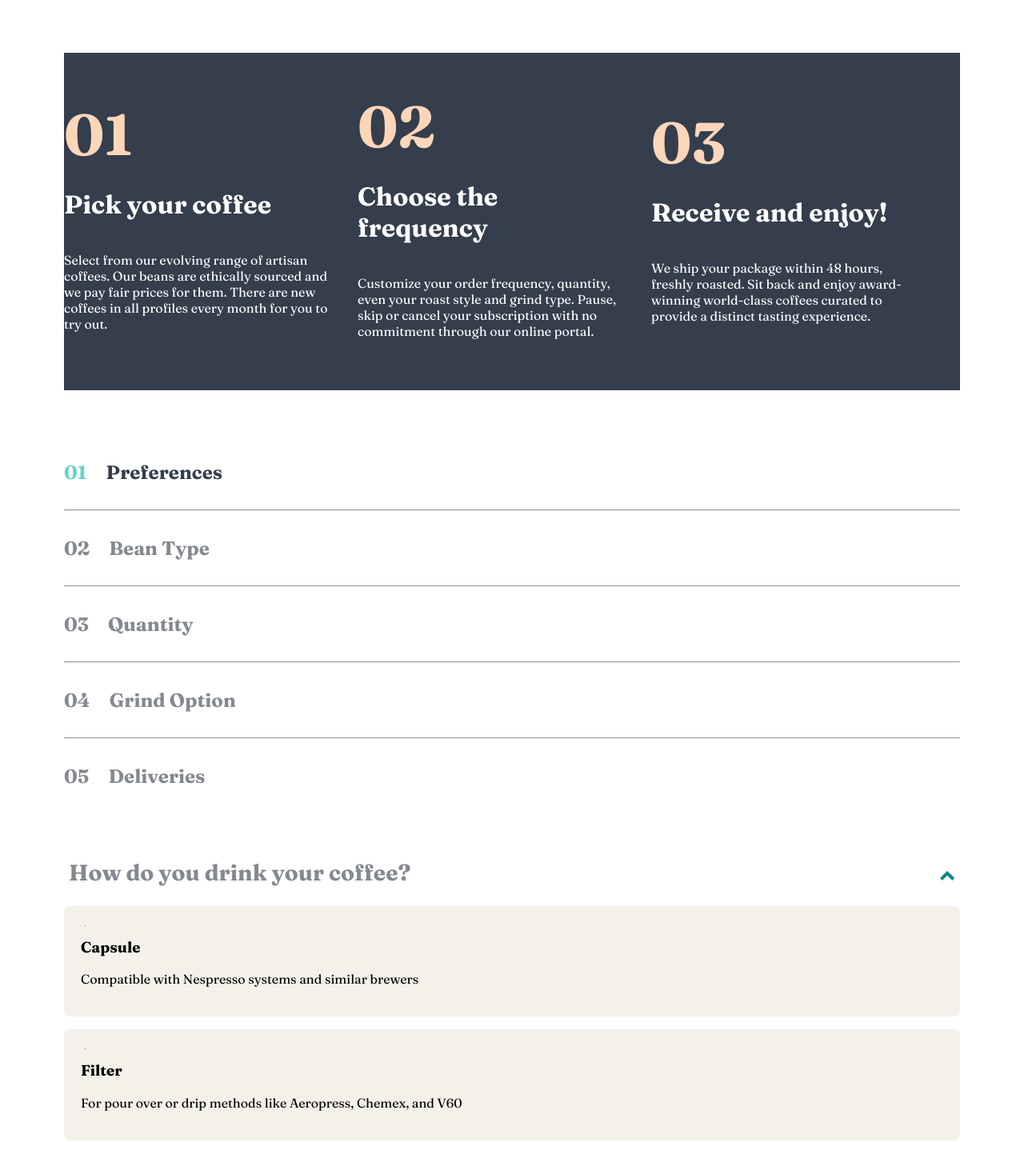
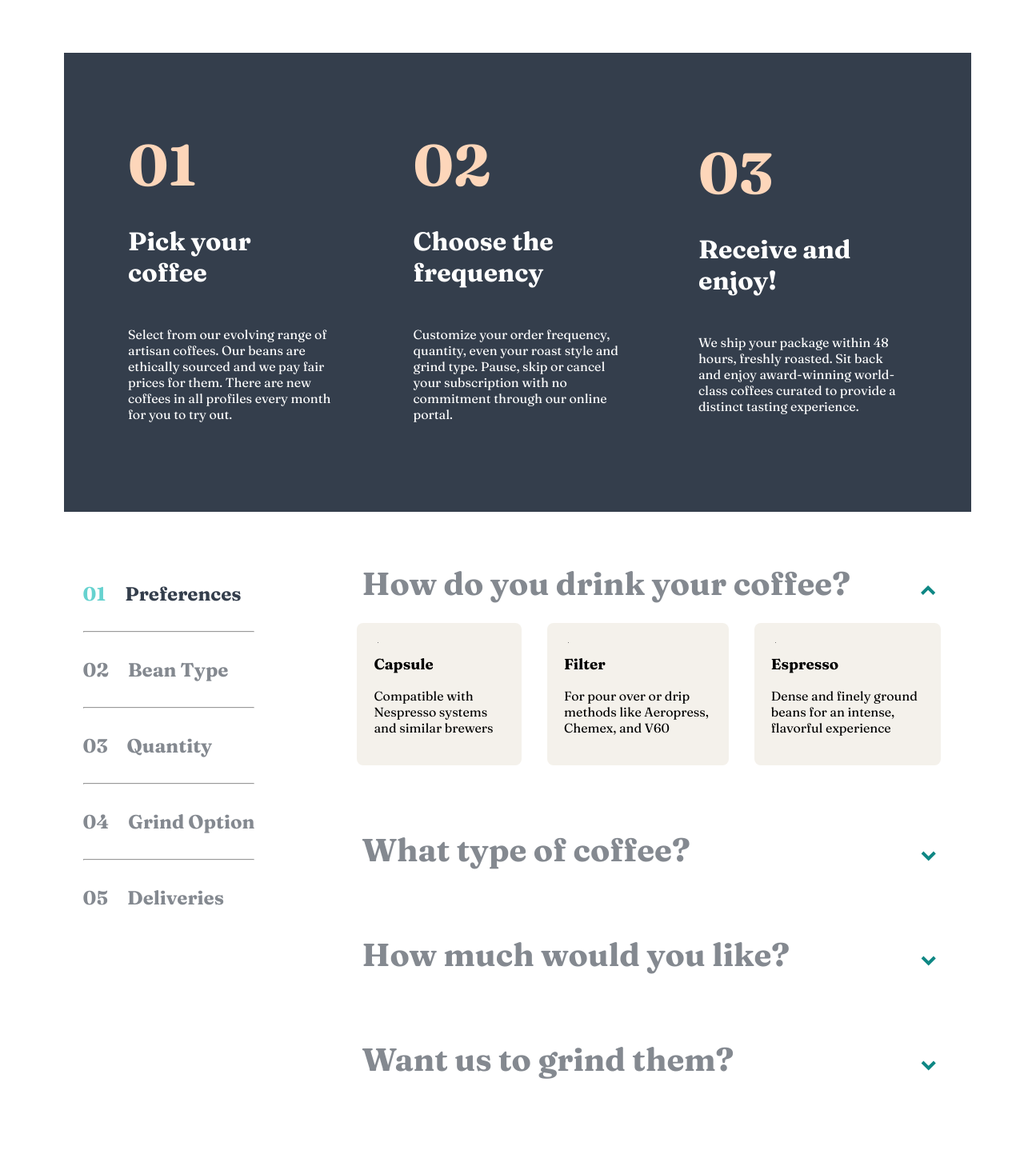
Before and after one commit to maha404/coffeeroasters-subscription-site, a React (Vite) app in the folder coffee-subscription-site/: page /subscribe in a window 1280 px wide. Shown: the part 721-2159 px from the top of the page at 80% size. Built offline with nearby package versions, Linux system fonts and the light colour scheme.

Commit message:
Refactor SubscribePage layout and styles for improved organization and responsiveness

```diff
--- a/coffee-subscription-site/src/App.css
+++ b/coffee-subscription-site/src/App.css
@@ -493,9 +493,20 @@ header {
 
     @media screen and (min-width: 768px) {
         flex-direction: row;
+        justify-content: center;
+        width: 100%;
+        padding: 64px 2px;
+    }
+
+    @media screen and (min-width: 1024px) {
         justify-content: start;
-        width: 100%;
+        gap: 95px;
+        width: 87%;
+        padding: 96px 80px;
     }
+
+
+
 }
 
 .step-card {
@@ -525,7 +536,8 @@ header {
     }
 
     @media screen and (min-width: 768px) {
-
+        width: 192px;
+        gap: 32px;
         text-align: left;
         align-items: start;
 
@@ -533,6 +545,14 @@ header {
             padding: 0px 0px;
         }
 
+    }
+
+    @media screen and (min-width: 1024px) {
+        width: 285px;
+
+        h2 {
+            padding-right: 32px;
+        }
     }
 
 
@@ -801,6 +821,15 @@ header {
     font-weight: bold;
 }
 
+.preferences-section {
+    @media screen and (min-width: 1024px) {
+        display: flex;
+        flex-direction: column;
+        width: 730px;
+        gap: 80px;
+    }
+}
+
 
 .question-card {
     position: relative;
@@ -836,6 +865,20 @@ header {
     display: flex;
     flex-direction: column;
     gap: 16px;
+
+    @media screen and (min-width: 768px) {
+        flex-direction: row;
+        justify-content: start;
+        width: 100%;
+    }
+
+     @media screen and (min-width: 1024px) {
+         justify-content: start;
+         width: 100%;
+         gap: 32px;
+     }
+
+
 }
 
 .order-summary-section {
@@ -852,6 +895,10 @@ header {
 
     p{
         font-size: 24px;
+    }
+
+    @media screen and (min-width: 1024px) {
+        padding: 48px 81px;
     }
 
 }
@@ -886,6 +933,16 @@ header {
     text-align: left;
     justify-content: space-between;
     gap: 32px;
+
+        @media screen and (min-width: 768px) {
+            font-size: 32px;
+        }
+
+        @media screen and (min-width: 1024px) {
+            font-size: 40px;
+        }
+
+
 }
 
 .question-list {
@@ -893,3 +950,15 @@ header {
     flex-direction: column;
     gap: 32px;
 }
+
+
+.subscription-section {
+
+    @media screen and (min-width: 1024px) {
+        display: flex;
+        flex-direction: row;
+        justify-content: center;
+        gap: 128px;
+    }
+
+}
--- a/coffee-subscription-site/src/Pages/SubscribePage.tsx
+++ b/coffee-subscription-site/src/Pages/SubscribePage.tsx
@@ -53,8 +53,9 @@ export default function SubscribePage() {
                 imageMobile={mobileHero}
             />
             <HowItWorksSection  howItWorksStyling="backgroundColor"/>
+            <section className="subscription-section">
                 <PreferencesList />
-            <div className="question-list">
+                <div className="preferences-section">
                 {subscriptionQuestions.map((question) => {
                     const panelId = `${question.id}-panel`
                     const buttonId = `${question.id}-button`
@@ -84,7 +85,6 @@ export default function SubscribePage() {
                         </QuestionToggle>
                     )
                 })}
-            </div>
                 <OrderSummarySection
                     drinkingPreference={selectedAnswers['drinking-preference'] || '___'}
                     coofeeType={selectedAnswers['coffee-type'] || '___'}
@@ -93,5 +93,8 @@ export default function SubscribePage() {
                     deliveryFrequency={selectedAnswers['delivery-frequency'] || '___'}
                 />
                 </div>
+
+            </section>
+        </div>
     )
 }
```
Lines whose indentation alone changed are shown as unchanged.
